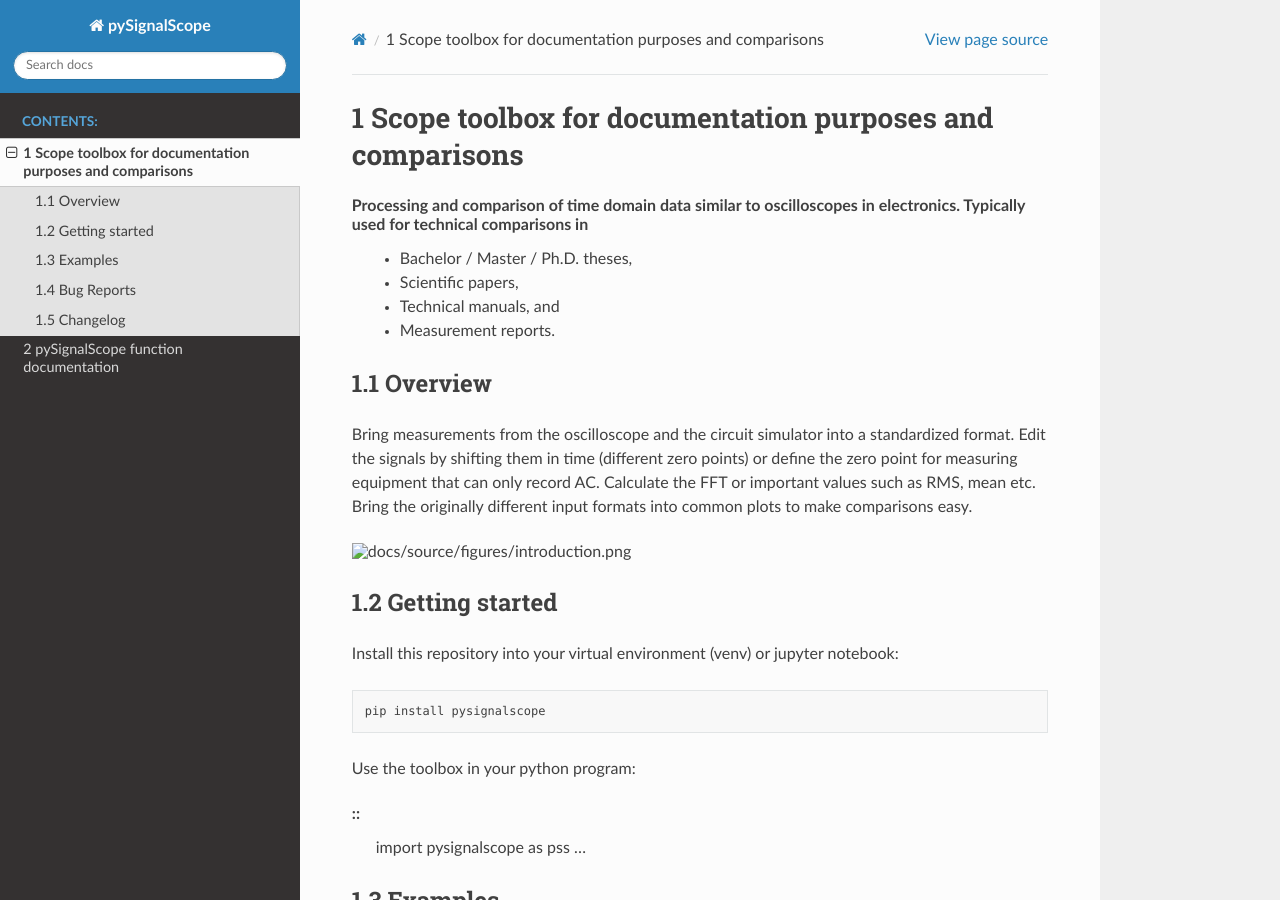
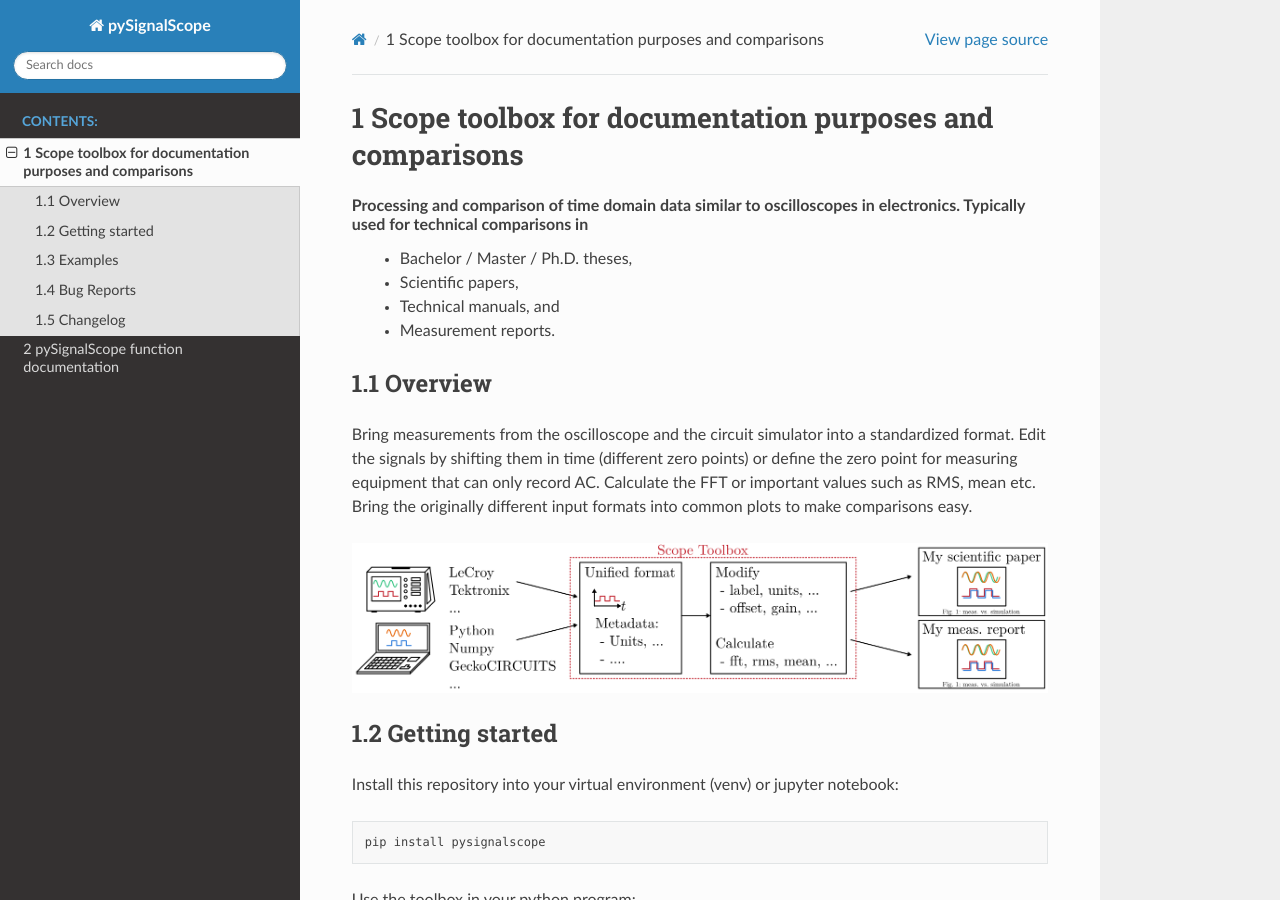
Before and after one commit to upb-lea/pySignalScope, a Sphinx documentation site: the page built from docs/source/intro.rst, in a window 1280 px wide and 900 px high. Built offline with Sphinx 7.4.7 and the Read the Docs theme 2.0.0, drawn with Linux system fonts in a browser that asks for light colours.

Commit message:
fix image

```diff
--- a/docs/source/intro.rst
+++ b/docs/source/intro.rst
@@ -12,7 +12,7 @@ Overview
 --------
 Bring measurements from the oscilloscope and the circuit simulator into a standardized format. Edit the signals by shifting them in time (different zero points) or define the zero point for measuring equipment that can only record AC. Calculate the FFT or important values such as RMS, mean etc. Bring the originally different input formats into common plots to make comparisons easy.
 
-.. image:: docs/source/figures/introduction.png
+.. image:: figures/introduction.png
 
 Getting started
 ---------------
```
